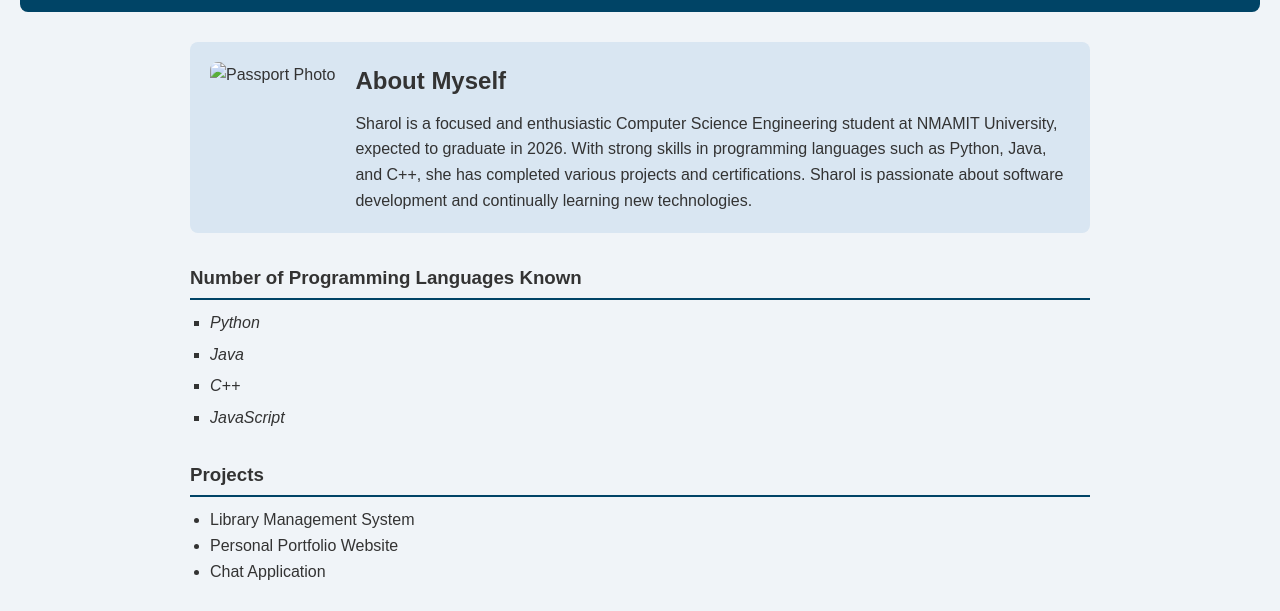
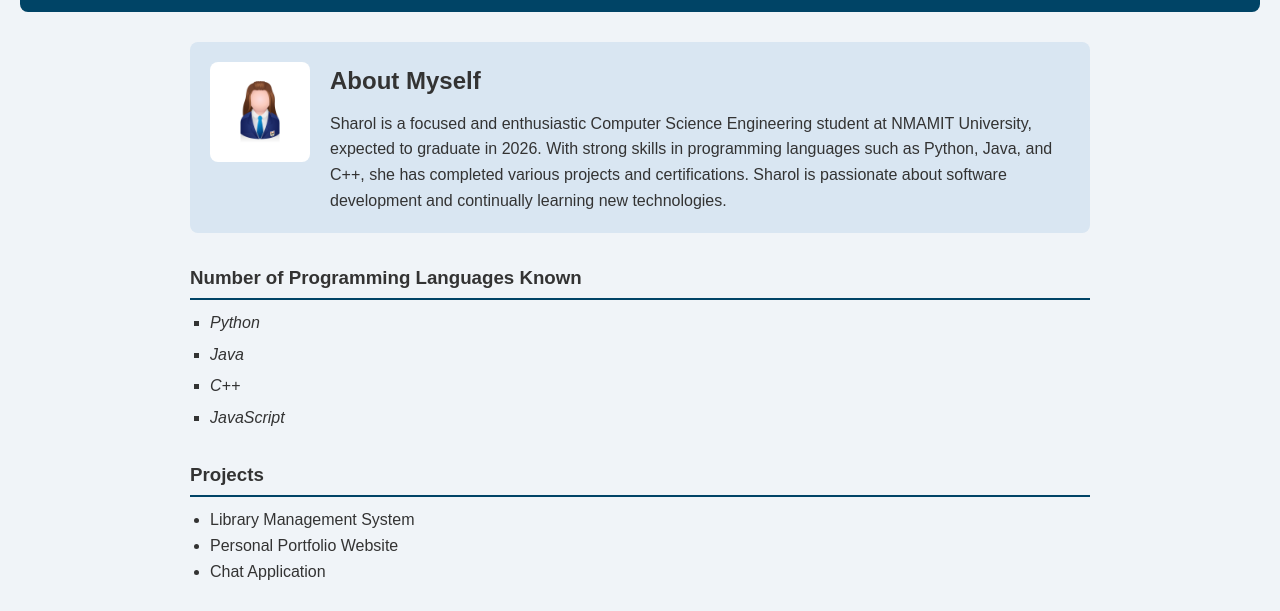
Before and after one commit to sharol124/my-portfolio, a plain HTML site: page index.html in a window 1280 px wide. Shown: the part 158-769 px from the top of the page. Drawn offline with Linux system fonts and the light colour scheme.

Commit message:
Update index.html

```diff
--- a/index.html
+++ b/index.html
@@ -36,7 +36,7 @@
         <!-- ABOUT -->
         <section class="about">
             <div class="photo">
-                <img src="/home/student/Downloads/avatar-profile-icon-flat-style-female-user-profile-vector-illustration-isolated-background-women-profile-sign-business-concept_157943-38866.jpeg" alt="Passport Photo" />
+                <img src="student-avatar.jpg" alt="Passport Photo" />
             </div>
             <div class="about-text">
                 <h2>About Myself</h2>
```
